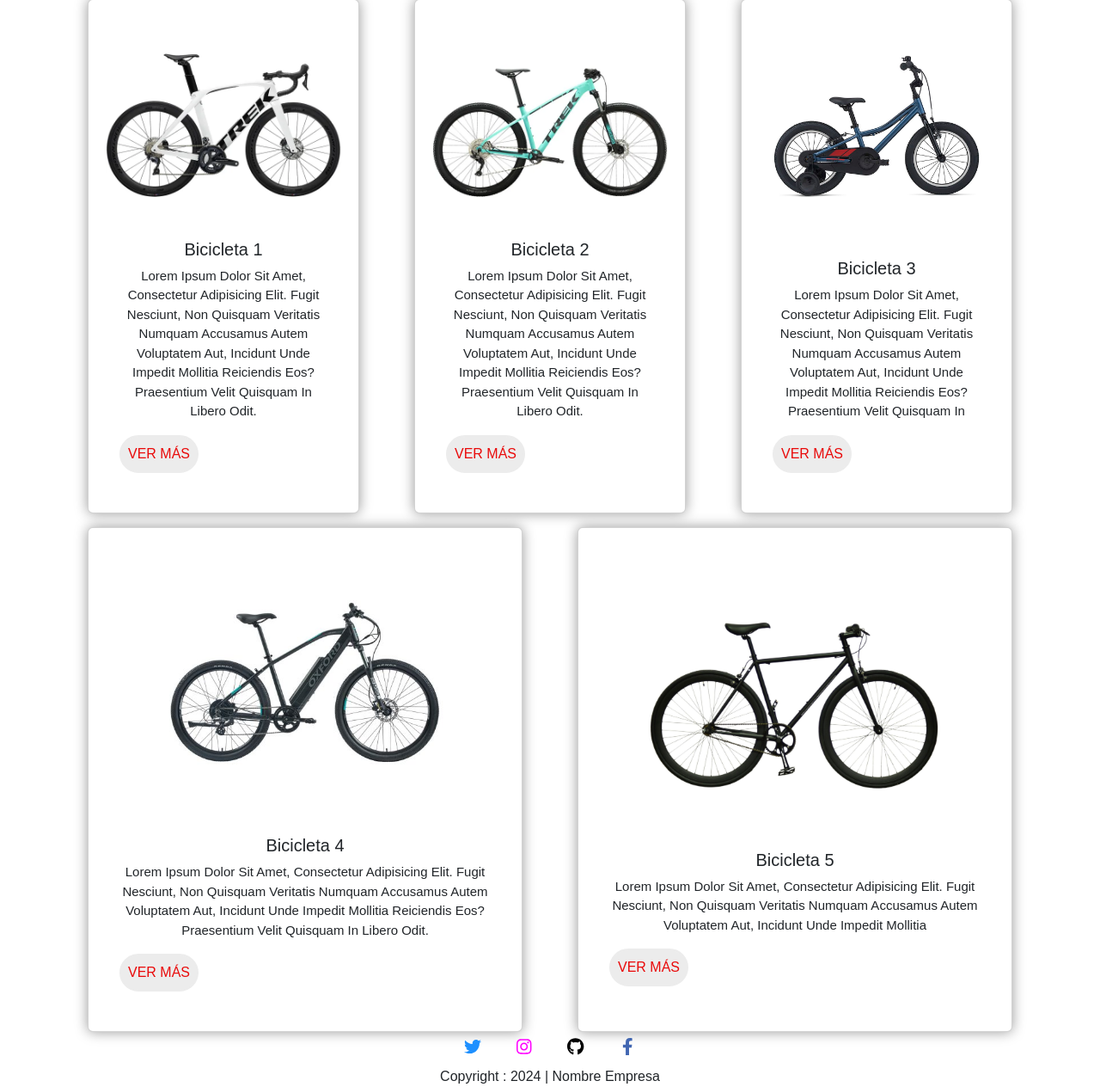
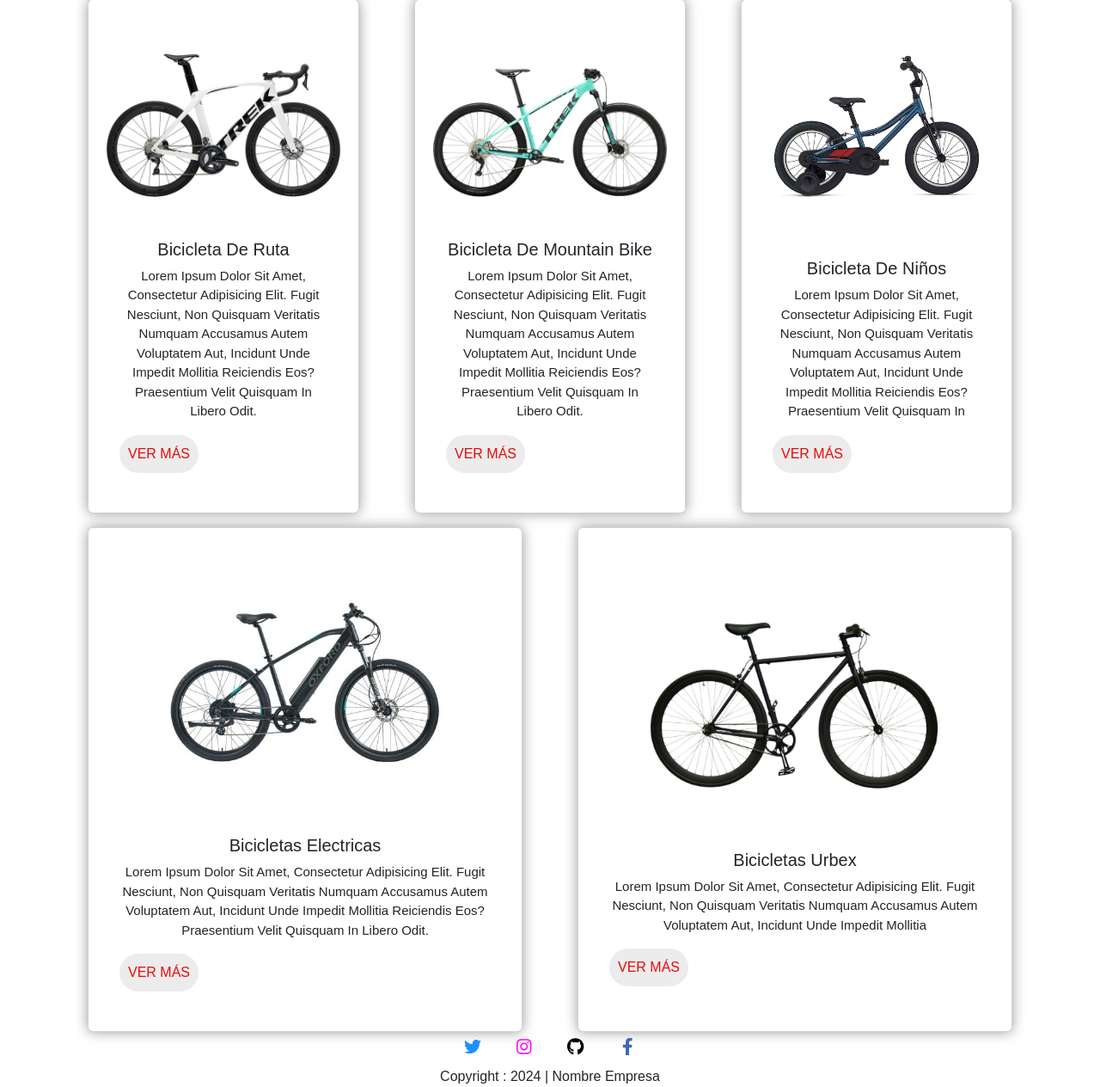
Before and after one commit to mart8763/Bicicletas-MasterBIKE2, a Django app: page /categoria in a window 1280 px wide. Shown: the part 160-1424 px from the top of the page at 86% size. Run offline with Django 5.2, Linux system fonts and the light colour scheme; some libraries are stand-ins or nearby versions.

Commit message:
cambio de nombres
cambio de nombres categorias de bicicletas

```diff
--- a/MasterBIKE/templates/pages/categoria.html
+++ b/MasterBIKE/templates/pages/categoria.html
@@ -23,7 +23,7 @@
                     <div class="card h-100">
                         <img src="{% static 'Fotos bicicletas/Ruta/ruta1.jpg' %}" class="card-img-top" alt="...">
                         <div class="card-body">
-                            <h5 class="card-title">Bicicleta 1</h5>
+                            <h5 class="card-title">Bicicleta de ruta</h5>
                             <p class="card-text">Lorem ipsum dolor sit amet, consectetur adipisicing elit. Fugit
                                 nesciunt, non quisquam veritatis numquam accusamus autem voluptatem aut, incidunt unde
                                 impedit mollitia reiciendis eos? Praesentium velit quisquam in libero odit.
@@ -36,7 +36,7 @@
                     <div class="card h-100">
                         <img src="{% static 'Fotos bicicletas/Mtb/mtb 3.jpg' %}" class="card-img-top" alt="...">
                         <div class="card-body">
-                            <h5 class="card-title">Bicicleta 2</h5>
+                            <h5 class="card-title">Bicicleta de mountain bike</h5>
                             <p class="card-text">Lorem ipsum dolor sit amet, consectetur adipisicing elit. Fugit
                                 nesciunt, non quisquam veritatis numquam accusamus autem voluptatem aut, incidunt unde
                                 impedit mollitia reiciendis eos? Praesentium velit quisquam in libero odit.</p>
@@ -48,7 +48,7 @@
                     <div class="card h-100">
                         <img src="{% static 'Fotos bicicletas/nino/nino 1.jpg'%}" class="card-img-top" alt="...">
                         <div class="card-body">
-                            <h5 class="card-title">Bicicleta 3</h5>
+                            <h5 class="card-title">Bicicleta de niños</h5>
                             <p class="card-text">Lorem ipsum dolor sit amet, consectetur adipisicing elit. Fugit
                                 nesciunt, non quisquam veritatis numquam accusamus autem voluptatem aut, incidunt unde
                                 impedit mollitia reiciendis eos? Praesentium velit quisquam in
@@ -61,7 +61,7 @@
                     <div class="card h-100">
                         <img src="{% static 'Fotos bicicletas/electrica/elect 1.jpg'%}" class="card-img-top" alt="...">
                         <div class="card-body">
-                            <h5 class="card-title">Bicicleta 4</h5>
+                            <h5 class="card-title">Bicicletas electricas</h5>
                             <p class="card-text">Lorem ipsum dolor sit amet, consectetur adipisicing elit. Fugit
                                 nesciunt, non quisquam veritatis numquam accusamus autem voluptatem aut, incidunt unde
                                 impedit mollitia reiciendis eos? Praesentium velit quisquam in libero odit.</p>
@@ -73,7 +73,7 @@
                     <div class="card h-100">
                         <img src="{% static 'Fotos bicicletas/urbex/urbex 1.jpg'%}" class="card-img-top" alt="...">
                         <div class="card-body">
-                            <h5 class="card-title">Bicicleta 5</h5>
+                            <h5 class="card-title">Bicicletas urbex</h5>
                             <p class="card-text">Lorem ipsum dolor sit amet, consectetur adipisicing elit. Fugit
                                 nesciunt, non quisquam veritatis numquam accusamus autem voluptatem aut, incidunt unde
                                 impedit mollitia</p>
```
